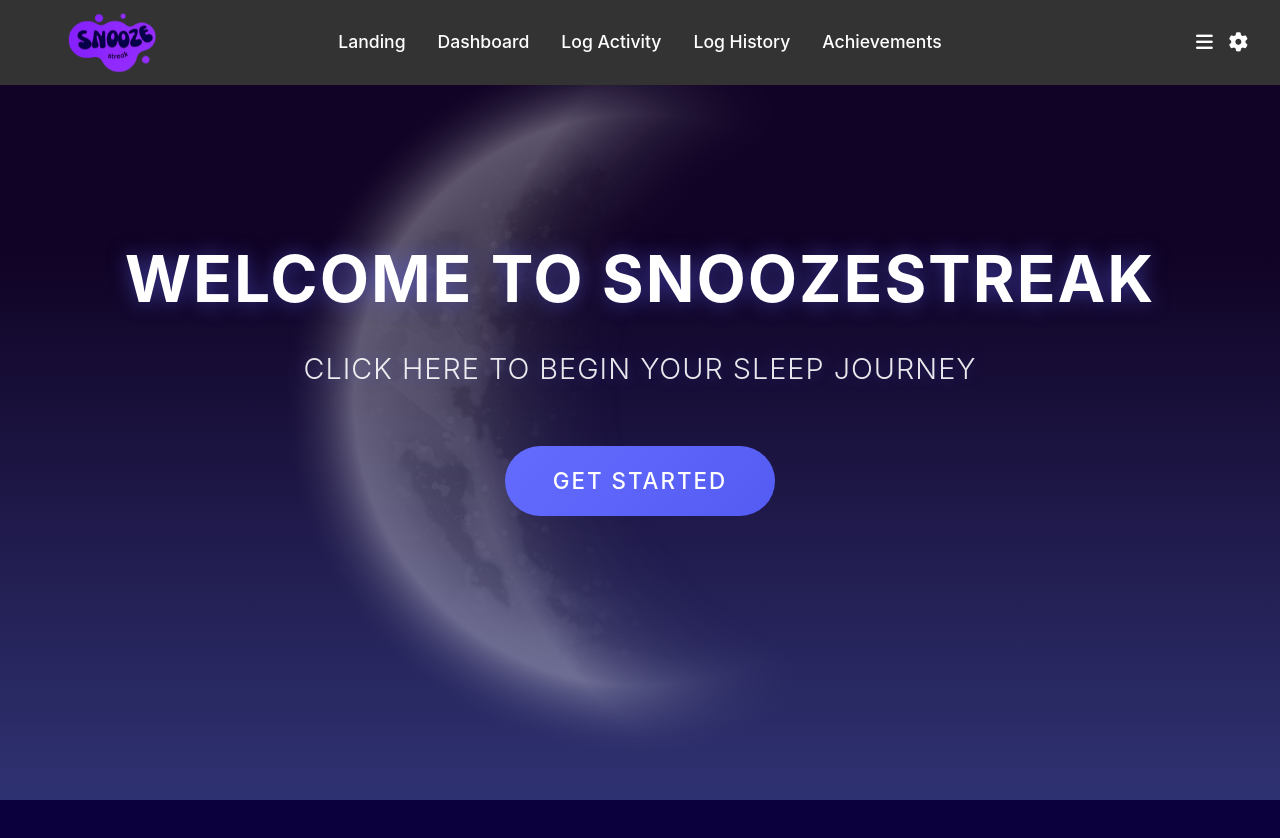
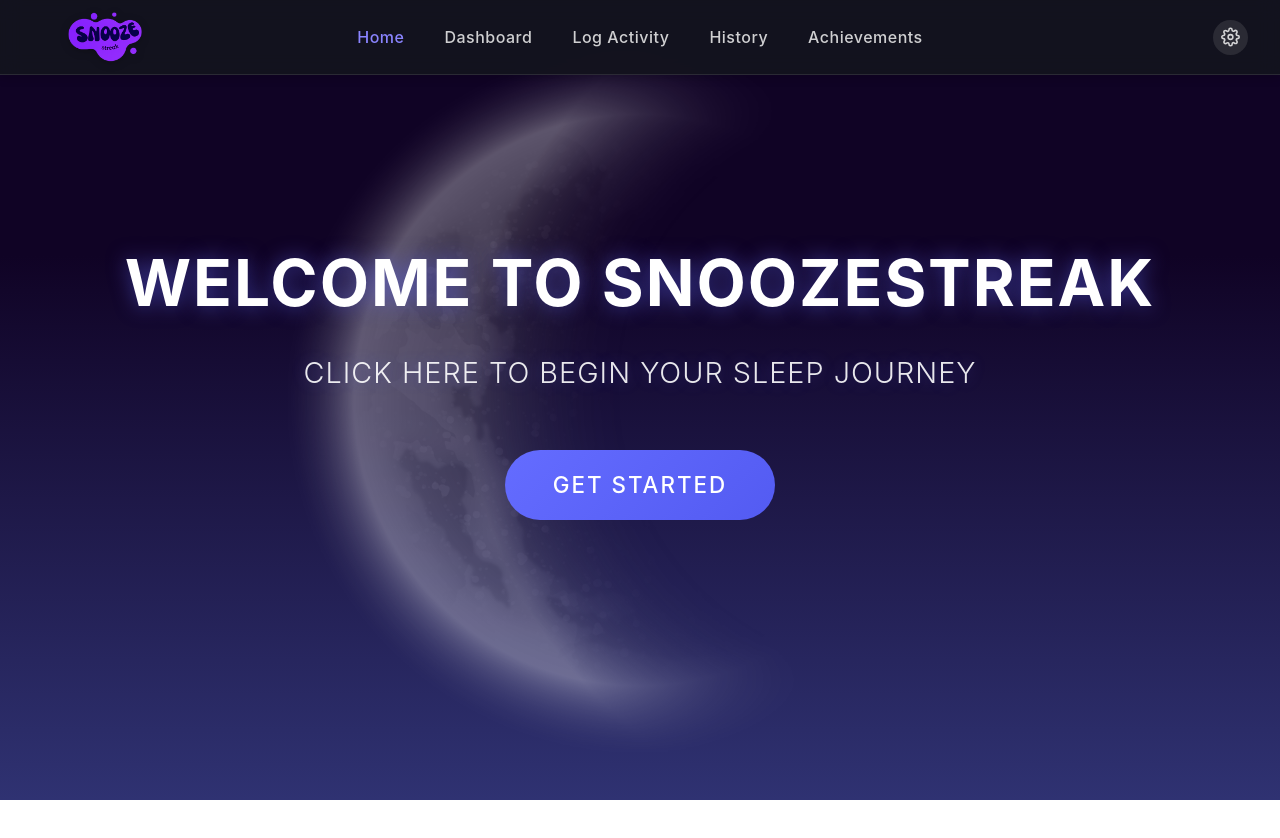
Before and after one commit to kayzute/snoozestreak, a React (Vite) app in the folder frontend/: page / in a window 1280 px wide. Shown: the top 838 px of the page. After the commit the page ends 800 px from the top, so only its background shows below. Built offline with nearby package versions, Linux system fonts and the light colour scheme.

Commit message:
nav bar final fix

```diff
--- a/frontend/src/components/Navbar.css
+++ b/frontend/src/components/Navbar.css
@@ -2,16 +2,19 @@
   display: flex;
   justify-content: space-between;
   align-items: center;
-  background-color: #333;
+  background: rgba(20, 20, 30, 0.95);
+  backdrop-filter: blur(10px);
   color: #fff;
   padding: 0.75rem 2rem;
-  height: 85px;
+  height: 75px;
   position: fixed;
   top: 0;
   left: 0;
   right: 0;
   z-index: 1000;
   box-sizing: border-box;
+  box-shadow: 0 2px 10px rgba(0, 0, 0, 0.2);
+  border-bottom: 1px solid rgba(255, 255, 255, 0.1);
 }
 
 .navbar-left {
@@ -32,10 +35,11 @@
 }
 
 .navbar-left .logo-img {
-  height: 60px;
+  height: 50px;
   display: block;
   margin: 0.25rem 0;
   transition: transform 0.3s ease;
+  filter: drop-shadow(0 2px 4px rgba(0, 0, 0, 0.2));
 }
 
 .navbar-left .logo:hover .logo-img {
@@ -53,23 +57,45 @@
   display: flex;
   margin: 0;
   padding: 0;
-  gap: 2rem;
+  gap: 2.5rem;
   justify-content: center;
 }
 
 .navbar-center .nav-links li {
   margin: 0;
+  position: relative;
 }
 
 .navbar-center .nav-links a {
-  color: #fff;
+  color: rgba(255, 255, 255, 0.8);
   text-decoration: none;
-  font-size: 1.1rem;
-  transition: color 0.3s ease;
+  font-size: 1rem;
+  font-weight: 500;
+  transition: all 0.3s ease;
+  padding: 0.5rem 0;
+  letter-spacing: 0.5px;
 }
 
 .navbar-center .nav-links a:hover {
-  color: #646cff;
+  color: #8A84FF;
+}
+
+.navbar-center .nav-links li::after {
+  content: '';
+  position: absolute;
+  width: 0;
+  height: 2px;
+  bottom: -4px;
+  left: 50%;
+  background: #8A84FF;
+  transition: all 0.3s ease;
+  transform: translateX(-50%);
+  opacity: 0;
+}
+
+.navbar-center .nav-links li:hover::after {
+  width: 100%;
+  opacity: 1;
 }
 
 .navbar-right {
@@ -77,18 +103,38 @@
   display: flex;
   justify-content: flex-end;
   align-items: center;
-  gap: 1rem;
+  gap: 1.5rem;
 }
 
 .navbar-right .menu-icon,
 .navbar-right .gear-icon {
-  color: #fff;
+  color: rgba(255, 255, 255, 0.8);
   text-decoration: none;
   font-size: 1.2rem;
-  transition: color 0.3s ease;
+  transition: all 0.3s ease;
+  padding: 0.5rem;
+  border-radius: 50%;
+  background: rgba(255, 255, 255, 0.1);
+  display: flex;
+  align-items: center;
+  justify-content: center;
+  width: 35px;
+  height: 35px;
 }
 
 .navbar-right .menu-icon:hover,
 .navbar-right .gear-icon:hover {
-  color: #646cff;
+  color: #8A84FF;
+  background: rgba(138, 132, 255, 0.1);
+  transform: translateY(-2px);
 }
+
+/* Active link styles */
+.nav-links .active {
+  color: #8A84FF !important;
+}
+
+.nav-links .active::after {
+  width: 100% !important;
+  opacity: 1 !important;
+}
--- a/frontend/src/components/Navbar.jsx
+++ b/frontend/src/components/Navbar.jsx
@@ -1,41 +1,41 @@
-import SnoozeStreak from '../assets/logo.png'
+import { NavLink } from 'react-router-dom';
+import SnoozeStreak from '../assets/logo.png';
 import './Navbar.css';
 
 const Navbar = () => {
   return (
-
     <nav className="navbar">
       <div className="navbar-left">
-        <a href="/" className="logo">
+        <NavLink to="/" className="logo">
           <img src={SnoozeStreak} alt="SnoozeStreak Logo" className="logo-img"/>
-        </a>
+        </NavLink>
       </div>
       <div className="navbar-center">
         <ul className="nav-links">
           <li>
-                <a href="/">Landing</a>
+            <NavLink to="/" end>Home</NavLink>
           </li>
           <li>
-                <a href="/Dashboard">Dashboard</a>
+            <NavLink to="/dashboard">Dashboard</NavLink>
           </li>
           <li>
-                <a href="/log-activity">Log Activity</a>
+            <NavLink to="/log-activity">Log Activity</NavLink>
           </li>
           <li>
-                <a href="/log-history">Log History</a>
+            <NavLink to="/log-history">History</NavLink>
           </li>
           <li>
-                <a href="/achievements">Achievements</a>
+            <NavLink to="/achievements">Achievements</NavLink>
           </li>
         </ul>
       </div>
       <div className="navbar-right">
-        <a href="/menu" className="menu-icon">
-            <i className="fas fa-bars"></i>
-        </a>
-        <a href="/settings" className="gear-icon">
-            <i className="fas fa-cog"></i>
-        </a>
+        <NavLink to="/settings" className="gear-icon" title="Settings">
+          <svg width="20" height="20" viewBox="0 0 24 24" fill="none" stroke="currentColor" strokeWidth="2">
+            <path d="M12 15a3 3 0 1 0 0-6 3 3 0 0 0 0 6Z"/>
+            <path d="M19.4 15a1.65 1.65 0 0 0 .33 1.82l.06.06a2 2 0 0 1 0 2.83 2 2 0 0 1-2.83 0l-.06-.06a1.65 1.65 0 0 0-1.82-.33 1.65 1.65 0 0 0-1 1.51V21a2 2 0 0 1-2 2 2 2 0 0 1-2-2v-.09A1.65 1.65 0 0 0 9 19.4a1.65 1.65 0 0 0-1.82.33l-.06.06a2 2 0 0 1-2.83 0 2 2 0 0 1 0-2.83l.06-.06a1.65 1.65 0 0 0 .33-1.82 1.65 1.65 0 0 0-1.51-1H3a2 2 0 0 1-2-2 2 2 0 0 1 2-2h.09A1.65 1.65 0 0 0 4.6 9a1.65 1.65 0 0 0-.33-1.82l-.06-.06a2 2 0 0 1 0-2.83 2 2 0 0 1 2.83 0l.06.06a1.65 1.65 0 0 0 1.82.33H9a1.65 1.65 0 0 0 1-1.51V3a2 2 0 0 1 2-2 2 2 0 0 1 2 2v.09a1.65 1.65 0 0 0 1 1.51 1.65 1.65 0 0 0 1.82-.33l.06-.06a2 2 0 0 1 2.83 0 2 2 0 0 1 0 2.83l-.06.06a1.65 1.65 0 0 0-.33 1.82V9a1.65 1.65 0 0 0 1.51 1H21a2 2 0 0 1 2 2 2 2 0 0 1-2 2h-.09a1.65 1.65 0 0 0-1.51 1Z"/>
+          </svg>
+        </NavLink>
       </div>
     </nav>
   );
--- a/frontend/src/pages/Landing.css
+++ b/frontend/src/pages/Landing.css
@@ -4,14 +4,16 @@
   box-sizing: border-box;
 }
 
-body {
-  overflow-x: hidden;
-  width: 100vw;
-  position: relative;
+html, body {
+  margin: 0;
+  padding: 0;
+  overflow: hidden;
+  height: 100%;
+  width: 100%;
 }
 
 .landing-container {
-  min-height: 100vh;
+  height: 100vh;
   width: 100vw;
   background: linear-gradient(180deg, #100325 32%, #2F3272 100%);
   display: flex;
@@ -20,12 +22,10 @@ body {
   justify-content: center;
   padding: 0 1rem;
   text-align: center;
-  position: relative;
-  overflow: hidden;
-  height: 100vh;
   position: fixed;
   top: 0;
   left: 0;
+  overflow: hidden;
 }
 
 .landing-content {
@@ -38,7 +38,8 @@ body {
   margin: 0 auto;
   position: relative;
   z-index: 3;
-  padding-bottom: 5vh;
+  padding: 0 2rem;
+  margin-top: -2rem;
 }
 
 .landing-title {
@@ -78,7 +79,6 @@ body {
   box-shadow: 0 0 0 rgba(100, 108, 255, 0);
 }
 
-/*hover over button efx*/
 .cta-button:hover {
   transform: scale(1.05);
   background: linear-gradient(135deg, #535bf2 0%, #646cff 100%);
@@ -87,7 +87,6 @@ body {
               0 0 20px rgba(255, 255, 255, 0.15);
 }
 
-/*moono efx */
 .landing-container:has(.cta-button:hover) .moon-image {
   transform: translate(-50%, -50%) scale(1.05);
   opacity: 0.4;
@@ -114,8 +113,8 @@ body {
 }
 
 @media (max-width: 768px) {
-  .landing-container {
-    padding-top: calc(85px + 3rem);
+  .landing-content {
+    padding-top: 85px;
   }
 
   .cta-button {
```
Lines whose indentation alone changed are shown as unchanged.
